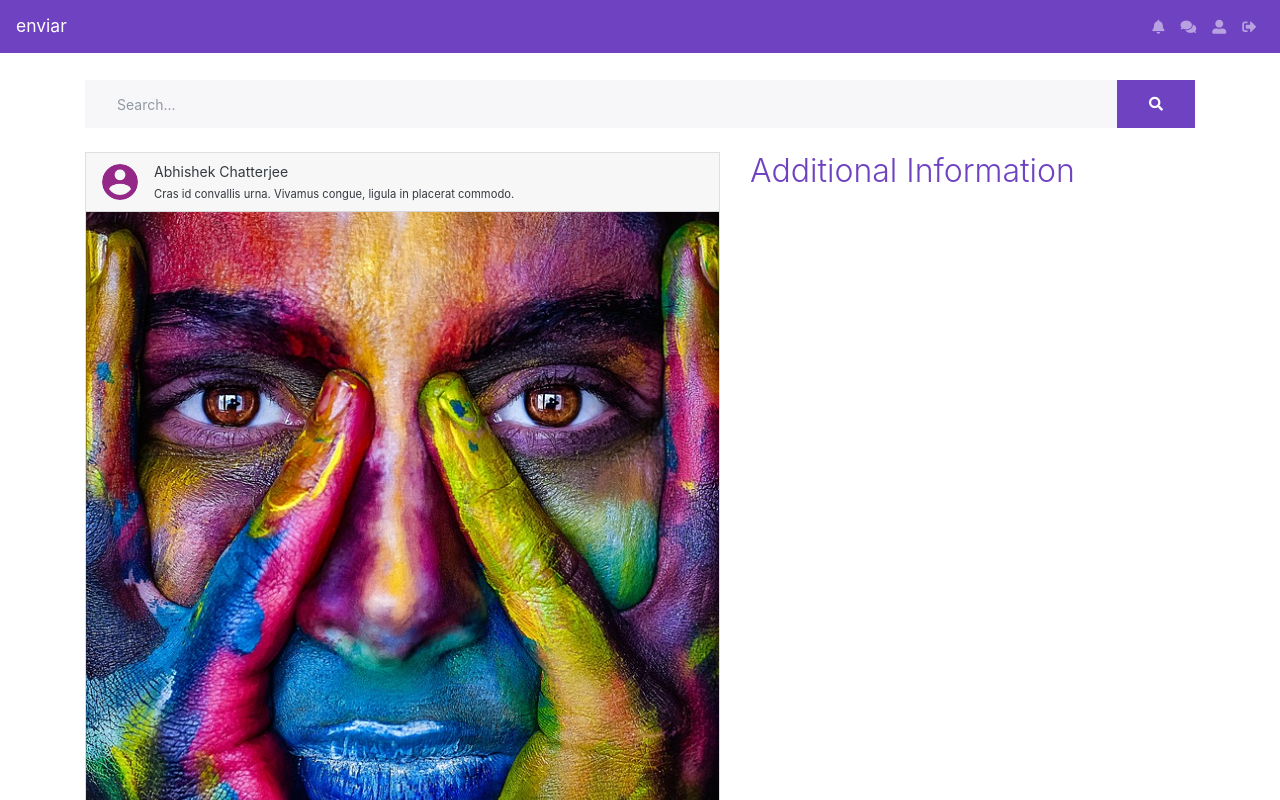
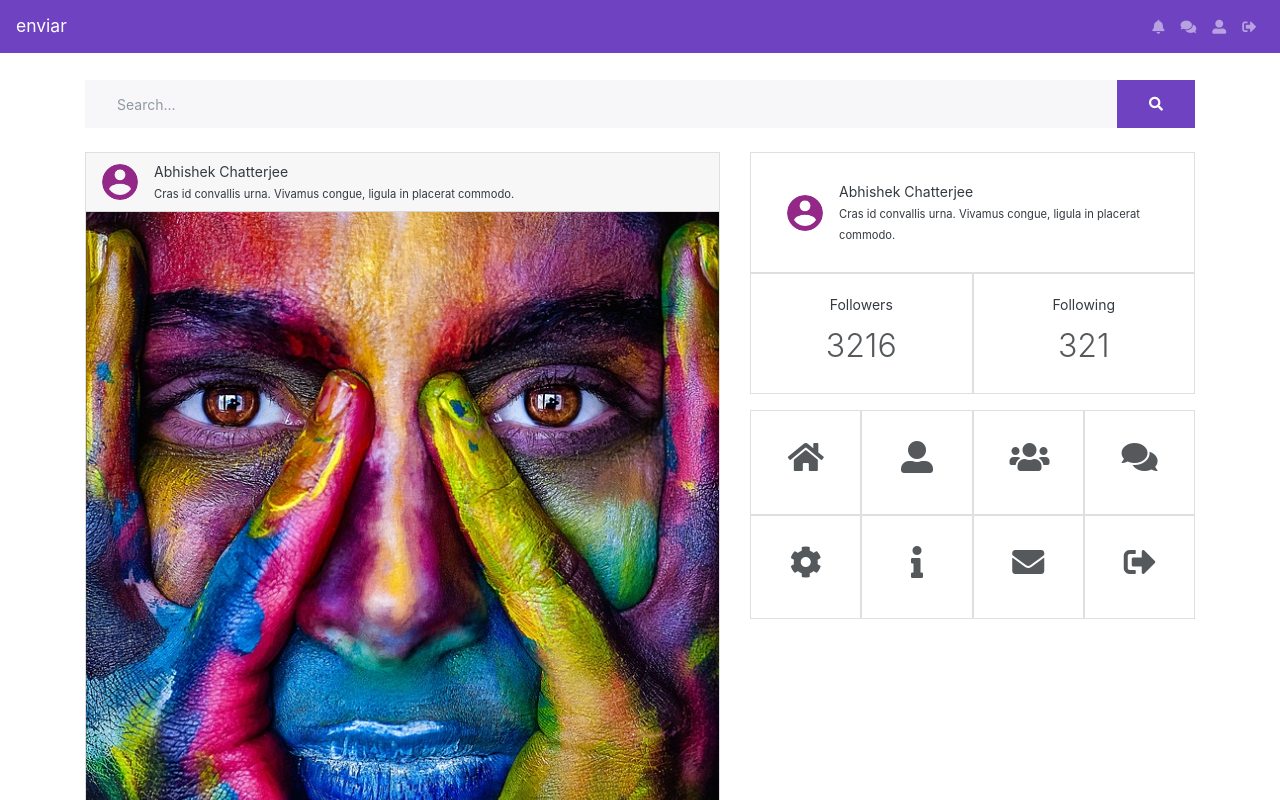
Before and after one commit to imdeepmind/enviar-api, a React (Create React App) app in the folder web/enviar/: page / in a window 1280 px wide. Shown: the top 800 px of the page. Built offline with nearby package versions, Linux system fonts and the light colour scheme.

Commit message:
divided into components and added additional info part

```diff
--- a/web/enviar/src/App.js
+++ b/web/enviar/src/App.js
@@ -9,7 +9,8 @@ import {
 } from 'reactstrap';
 
 import TopNav from './containers/topNav';
-import Post from './components/post';
+import Post from './components/higher/post';
+import AdditionalInfo from './components/higher/additionalInfo';
 
 class App extends Component {
   render() {
@@ -30,8 +31,8 @@ class App extends Component {
             <Col xs="12" lg="7" className="mt-4 ">
               <Post />
             </Col>
-            <Col xs="12" lg="5" className="mt-4 d-none d-lg-flex">
-              <h1>Additional Information</h1>
+            <Col xs="12" lg="5" className="mt-4 d-none d-lg-block">
+              <AdditionalInfo />
             </Col>
           </Row>
         </Container>
--- a/web/enviar/src/assets/css/theme.scss
+++ b/web/enviar/src/assets/css/theme.scss
@@ -63,7 +63,7 @@ $h5-font-size:                1rem !default;
 $h6-font-size:                0.75rem !default;
 
 $headings-font-weight:        300 !default;
-$headings-color:              $purple !default;
+$headings-color:              $gray-700 !default;
 
 // Tables
 
--- /dev/null
+++ b/web/enviar/src/components/higher/additionalInfo/index.js
@@ -0,0 +1,28 @@
+import React, { Fragment } from 'react';
+import {
+    Card, CardBody, CardTitle, Row, Col
+} from 'reactstrap';
+
+import ProfileCard from '../../lower/profileCard';
+import CountCard from '../../lower/countCard';
+import QuickActions from '../../lower/quickActions';
+
+
+const AdditionalInfo = (props) => {
+    return (
+        <Fragment>
+            <Card>
+                <CardBody>
+                    <ProfileCard />
+                </CardBody>
+            </Card>
+            <div className="d-flex w-100 text-center mb-3">
+                <CountCard title="Followers" value="3216" />
+                <CountCard title="Following" value="321" />
+            </div>
+            <QuickActions />
+        </Fragment>
+    )
+}
+
+export default AdditionalInfo;
--- a/web/enviar/src/components/post/index.js
+++ b/web/enviar/src/components/higher/post/index.js
@@ -2,25 +2,17 @@ import React from 'react';
 import {
     Card, CardBody, CardImg, CardHeader, CardFooter, CardTitle
 } from 'reactstrap';
-import Avatar from '../avatar';
 
 import postImage from './post_sample.jpg';
+
+import ProfileCard from '../../lower/profileCard';
 
 
 const Post = (props) => {
     return (
-        <Card>
-            <CardHeader className="d-flex p-0">
-                <div className="d-flex justify-content-center align-items-center p-2 pl-3">
-                    <Avatar source="" title="Abhishek Chatterjee" />
-                </div>{" "}
-                <div className="p-2">
-                    Abhishek Chatterjee
-                    <br />
-                    <small>
-                        Cras id convallis urna. Vivamus congue, ligula in placerat commodo.
-                    </small>
-                </div>
+        <Card className="mb-3">
+            <CardHeader className="p-0">
+                <ProfileCard />
             </CardHeader>
             <CardImg top width="100%" src={postImage} alt="sample post" />
             <CardBody>
--- /dev/null
+++ b/web/enviar/src/components/lower/countCard/index.js
@@ -0,0 +1,17 @@
+import React from 'react';
+import {
+    Card, CardBody, CardTitle
+} from 'reactstrap';
+
+const CountCard = props => {
+    return (
+        <Card className="w-50">
+            <CardBody>
+                <CardTitle className="text-capitalize">{props.title}</CardTitle>
+                <h1>{props.value}</h1>
+            </CardBody>
+        </Card>
+    )
+}
+
+export default CountCard;
--- /dev/null
+++ b/web/enviar/src/components/lower/profileCard/index.js
@@ -0,0 +1,22 @@
+import React from 'react';
+
+import Avatar from '../avatar';
+
+const ProfileCard = props => {
+    return (
+        <div className="d-flex">
+            <div className="d-flex justify-content-center align-items-center p-2 pl-3">
+                <Avatar source="" title="Abhishek Chatterjee" />
+            </div>{" "}
+            <div className="p-2">
+                Abhishek Chatterjee
+                <br />
+                <small>
+                    Cras id convallis urna. Vivamus congue, ligula in placerat commodo.
+                </small>
+            </div>
+        </div>
+    )
+}
+
+export default ProfileCard;
--- /dev/null
+++ b/web/enviar/src/components/lower/quickActions/index.js
@@ -0,0 +1,57 @@
+import React, { Fragment } from 'react';
+import {
+    Card, CardBody, NavLink
+} from 'reactstrap';
+
+const QuickActions = props => {
+    return (
+        <Fragment>
+            <div className="d-flex text-center w-100">
+                <Card className="w-25">
+                    <CardBody>
+                        <NavLink href="#"><h1><i className="fas fa-home"></i></h1></NavLink>
+                    </CardBody>
+                </Card>
+                <Card  className="w-25">
+                    <CardBody>
+                        <NavLink href="#"><h1><i className="fas fa-user-alt"></i></h1></NavLink>
+                    </CardBody>
+                </Card>
+                <Card className="w-25">
+                    <CardBody>
+                        <NavLink href="#"><h1><i className="fas fa-users"></i></h1></NavLink>
+                    </CardBody>
+                </Card>
+                <Card className="w-25">
+                    <CardBody>
+                        <NavLink href="#"><h1><i className="fas fa-comments"></i></h1></NavLink>
+                    </CardBody>
+                </Card>
+            </div>
+            <div className="d-flex text-center w-100">
+                <Card className="w-25">
+                    <CardBody>
+                        <NavLink href="#"><h1><i className="fas fa-cog"></i></h1></NavLink>
+                    </CardBody>
+                </Card>
+                <Card  className="w-25">
+                    <CardBody>
+                        <NavLink href="#"><h1><i className="fas fa-info"></i></h1></NavLink>
+                    </CardBody>
+                </Card>
+                <Card className="w-25">
+                    <CardBody>
+                        <NavLink href="#"><h1><i className="fas fa-envelope"></i></h1></NavLink>
+                    </CardBody>
+                </Card>
+                <Card className="w-25">
+                    <CardBody>
+                        <NavLink href="#"><h1><i className="fas fa-sign-out-alt"></i></h1></NavLink>
+                    </CardBody>
+                </Card>
+            </div>
+        </Fragment>
+    )
+}
+
+export default QuickActions;
```
Also changed, not shown: web/enviar/src/components/higher/post/post_sample.jpg (renamed from web/enviar/src/components/post/post_sample.jpg), web/enviar/src/components/lower/avatar/account.png (renamed from web/enviar/src/components/avatar/account.png), web/enviar/src/components/lower/avatar/index.js (renamed from web/enviar/src/components/avatar/index.js).
